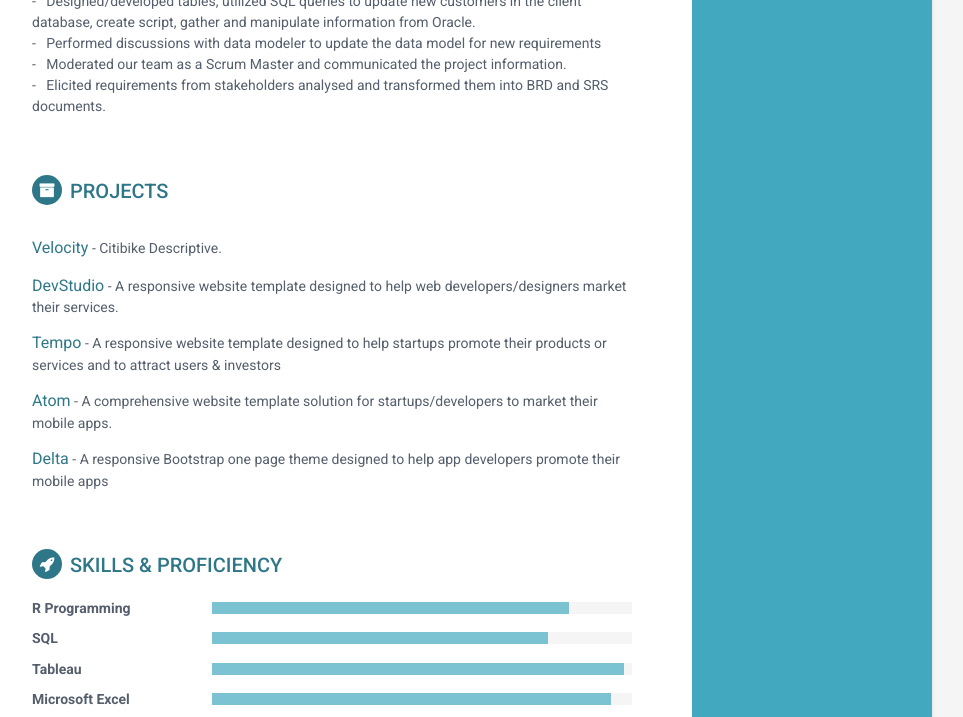
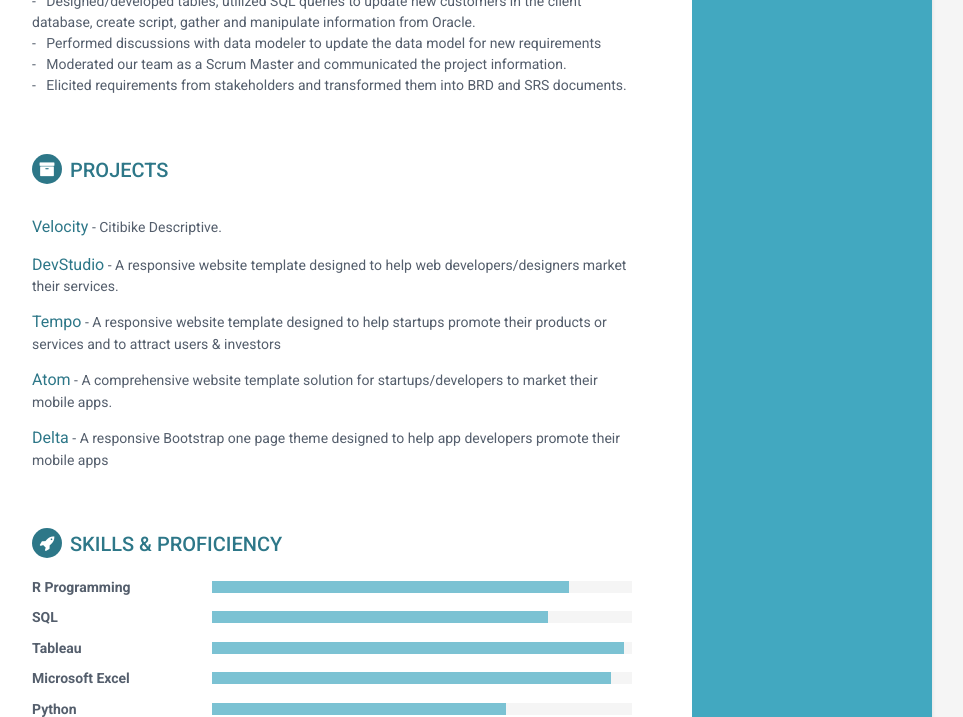
Before and after one commit to AshwinRajendran/Ashwin-CV, a Jekyll site: the page built from index.html, in a window 1280 px wide and 900 px high, scrolled down 1020 px, cut to the strip 183-900 px from the top of the window. Shown: the whole strip, without its empty margins (188-1151 px from the left). Built offline with Jekyll 4.4.1, drawn with Linux system fonts in a browser that asks for light colours.

Commit message:
Update experiences.yml

```diff
--- a/_data/experiences.yml
+++ b/_data/experiences.yml
@@ -52,10 +52,10 @@
 	<br>
 	-  &nbsp; Implemented software development process based on Agile methodology.
 	<br>
-	-  &nbsp; Designed/developed tables, utilized SQL queries to update new customers in the client database, create script, gather and manipulate information from Oracle.
+	-  &nbsp; Designed/developed tables, utilized SQL queries to update new customers in the client &nbsp;&nbsp;&nbsp; database, create script, gather and manipulate information from Oracle.
 	<br>
 	-  &nbsp; Performed discussions with data modeler to update the data model for new requirements
 	<br>
 	-  &nbsp; Moderated our team as a Scrum Master and communicated the project information.
 	<br>
-	-  &nbsp; Elicited requirements from stakeholders analysed and transformed them into BRD and SRS documents."
+	-  &nbsp; Elicited requirements from stakeholders and transformed them into BRD and SRS documents."
```
